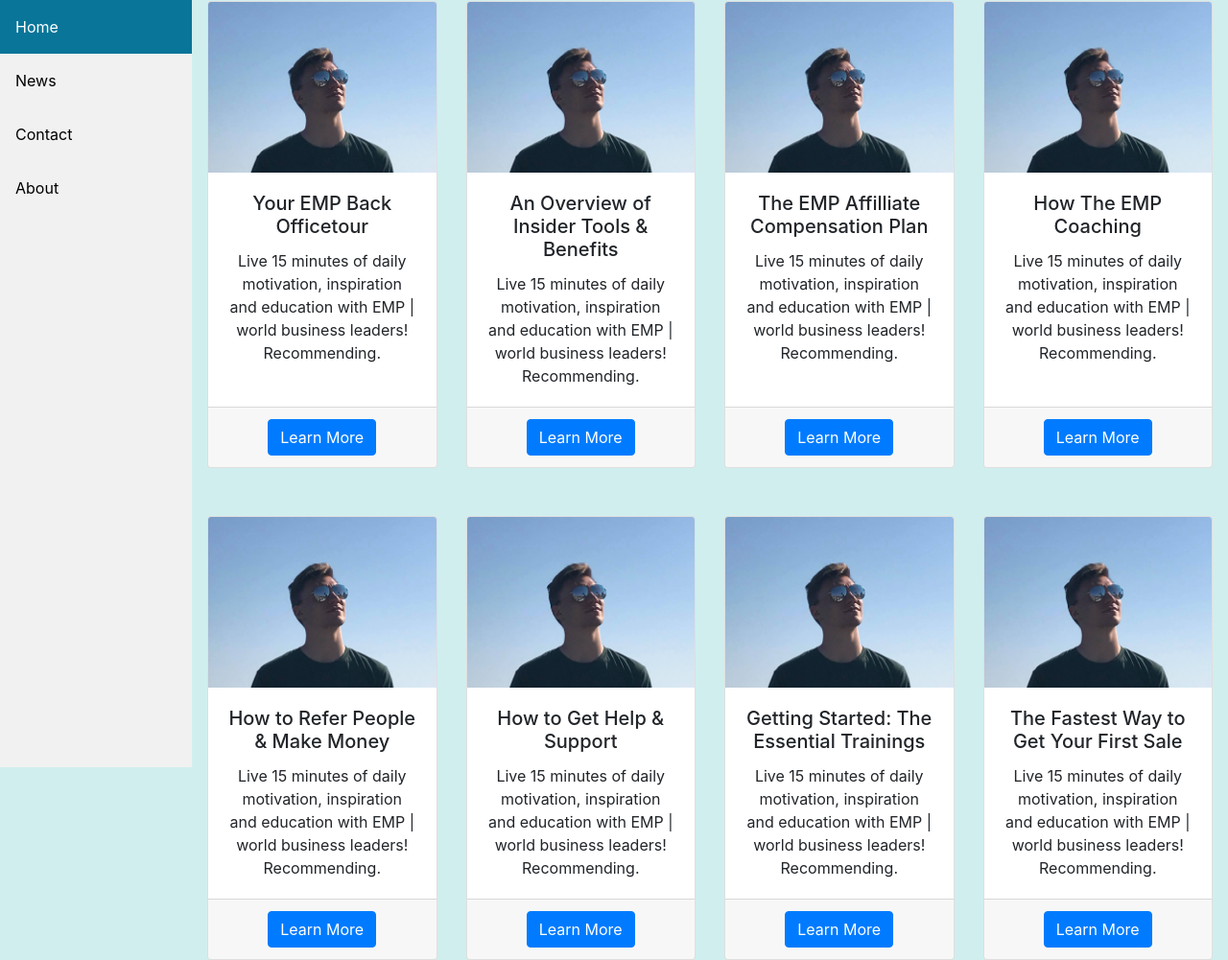
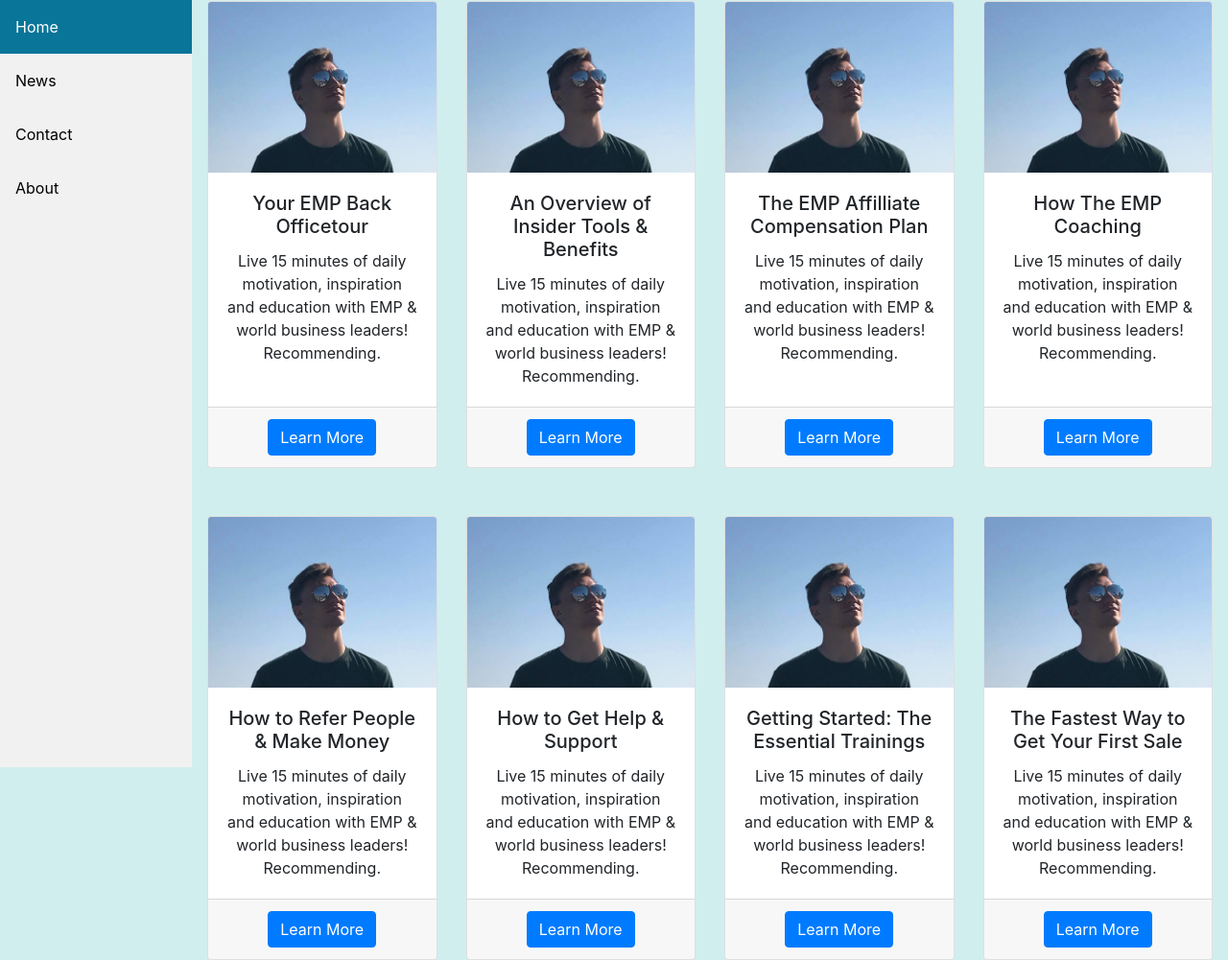
Before and after one commit to chocomallows/grid-ex, a plain HTML site: page index.html in a window 1280 px wide. Shown: the whole page at 96% size. Drawn offline with nearby package versions, Linux system fonts and the light colour scheme.

Commit message:
Added dropshadow on cards, fixed textual errors

```diff
--- /dev/null
+++ b/dropshadow.js
@@ -0,0 +1,15 @@
+$(document).ready(function() {
+ // executes when HTML-Document is loaded and DOM is ready
+console.log("document is ready");
+
+
+  $( ".card" ).hover(
+  function() {
+    $(this).addClass('shadow-lg').css('cursor', 'pointer');
+  }, function() {
+    $(this).removeClass('shadow-lg');
+  }
+);
+
+// document ready
+});
--- a/index.html
+++ b/index.html
@@ -27,7 +27,7 @@
                 <img class="card-img-top" src="imgplaceholder.jpg" alt="Card image cap">
                 <div class="card-body">
                     <h5 class="card-title">Your EMP Back Officetour</h5>
-                    <p class="card-text">Live 15 minutes of daily motivation, inspiration and education with EMP | world business leaders! Recommending.</p>
+                    <p class="card-text">Live 15 minutes of daily motivation, inspiration and education with EMP &amp; world business leaders! Recommending.</p>
                 </div>
                 <div class="card-footer">
                     <a class="btn btn-primary" href="#" role="button">Learn More</a>
@@ -37,7 +37,7 @@
                 <img class="card-img-top" src="imgplaceholder.jpg" alt="Card image cap">
                 <div class="card-body">
                     <h5 class="card-title">An Overview of Insider Tools &amp; Benefits</h5>
-                    <p class="card-text">Live 15 minutes of daily motivation, inspiration and education with EMP | world business leaders! Recommending.</p>
+                    <p class="card-text">Live 15 minutes of daily motivation, inspiration and education with EMP &amp; world business leaders! Recommending.</p>
                 </div>
                 <div class="card-footer">
                     <a class="btn btn-primary" href="#" role="button">Learn More</a>
@@ -47,7 +47,7 @@
                 <img class="card-img-top" src="imgplaceholder.jpg" alt="Card image cap">
                 <div class="card-body">
                     <h5 class="card-title">The EMP Affilliate Compensation Plan</h5>
-                    <p class="card-text">Live 15 minutes of daily motivation, inspiration and education with EMP | world business leaders! Recommending.</p>
+                    <p class="card-text">Live 15 minutes of daily motivation, inspiration and education with EMP &amp; world business leaders! Recommending.</p>
                 </div>
                 <div class="card-footer">
                     <a class="btn btn-primary" href="#" role="button">Learn More</a>
@@ -57,7 +57,7 @@
                 <img class="card-img-top" src="imgplaceholder.jpg" alt="Card image cap">
                 <div class="card-body">
                     <h5 class="card-title">How The EMP Coaching</h5>
-                    <p class="card-text">Live 15 minutes of daily motivation, inspiration and education with EMP | world business leaders! Recommending.</p>
+                    <p class="card-text">Live 15 minutes of daily motivation, inspiration and education with EMP &amp; world business leaders! Recommending.</p>
                 </div>
                 <div class="card-footer">
                     <a class="btn btn-primary" href="#" role="button">Learn More</a>
@@ -72,7 +72,7 @@
                 <img class="card-img-top" src="imgplaceholder.jpg" alt="Card image cap">
                 <div class="card-body">
                     <h5 class="card-title">How to Refer People &amp; Make Money</h5>
-                    <p class="card-text">Live 15 minutes of daily motivation, inspiration and education with EMP | world business leaders! Recommending.</p>
+                    <p class="card-text">Live 15 minutes of daily motivation, inspiration and education with EMP &amp; world business leaders! Recommending.</p>
                 </div>
                 <div class="card-footer">
                     <a class="btn btn-primary" href="#" role="button">Learn More</a>
@@ -82,7 +82,7 @@
                 <img class="card-img-top" src="imgplaceholder.jpg" alt="Card image cap">
                 <div class="card-body">
                     <h5 class="card-title">How to Get Help &amp; Support</h5>
-                    <p class="card-text">Live 15 minutes of daily motivation, inspiration and education with EMP | world business leaders! Recommending.</p>
+                    <p class="card-text">Live 15 minutes of daily motivation, inspiration and education with EMP &amp; world business leaders! Recommending.</p>
                 </div>
                 <div class="card-footer">
                     <a class="btn btn-primary" href="#" role="button">Learn More</a>
@@ -92,7 +92,7 @@
                 <img class="card-img-top" src="imgplaceholder.jpg" alt="Card image cap">
                 <div class="card-body">
                     <h5 class="card-title">Getting Started: The Essential Trainings</h5>
-                    <p class="card-text">Live 15 minutes of daily motivation, inspiration and education with EMP | world business leaders! Recommending.</p>
+                    <p class="card-text">Live 15 minutes of daily motivation, inspiration and education with EMP &amp; world business leaders! Recommending.</p>
                 </div>
                 <div class="card-footer">
                     <a class="btn btn-primary" href="#" role="button">Learn More</a>
@@ -102,7 +102,7 @@
                 <img class="card-img-top" src="imgplaceholder.jpg" alt="Card image cap">
                 <div class="card-body">
                     <h5 class="card-title">The Fastest Way to Get Your First Sale</h5>
-                    <p class="card-text">Live 15 minutes of daily motivation, inspiration and education with EMP | world business leaders! Recommending.</p>
+                    <p class="card-text">Live 15 minutes of daily motivation, inspiration and education with EMP &amp; world business leaders! Recommending.</p>
                 </div>
                 <div class="card-footer">
                     <a class="btn btn-primary" href="#" role="button">Learn More</a>
@@ -116,5 +116,6 @@
     <script src="https://code.jquery.com/jquery-3.3.1.slim.min.js" integrity="sha384-q8i/X+965DzO0rT7abK41JStQIAqVgRVzpbzo5smXKp4YfRvH+8abtTE1Pi6jizo" crossorigin="anonymous"></script>
     <script src="https://cdn.jsdelivr.net/npm/popper.js@1.14.7/dist/umd/popper.min.js" integrity="sha384-UO2eT0CpHqdSJQ6hJty5KVphtPhzWj9WO1clHTMGa3JDZwrnQq4sF86dIHNDz0W1" crossorigin="anonymous"></script>
     <script src="https://cdn.jsdelivr.net/npm/bootstrap@4.3.1/dist/js/bootstrap.min.js" integrity="sha384-JjSmVgyd0p3pXB1rRibZUAYoIIy6OrQ6VrjIEaFf/nJGzIxFDsf4x0xIM+B07jRM" crossorigin="anonymous"></script>
+    <script src="dropshadow.js"></script>
     </body>
 </html>
```
